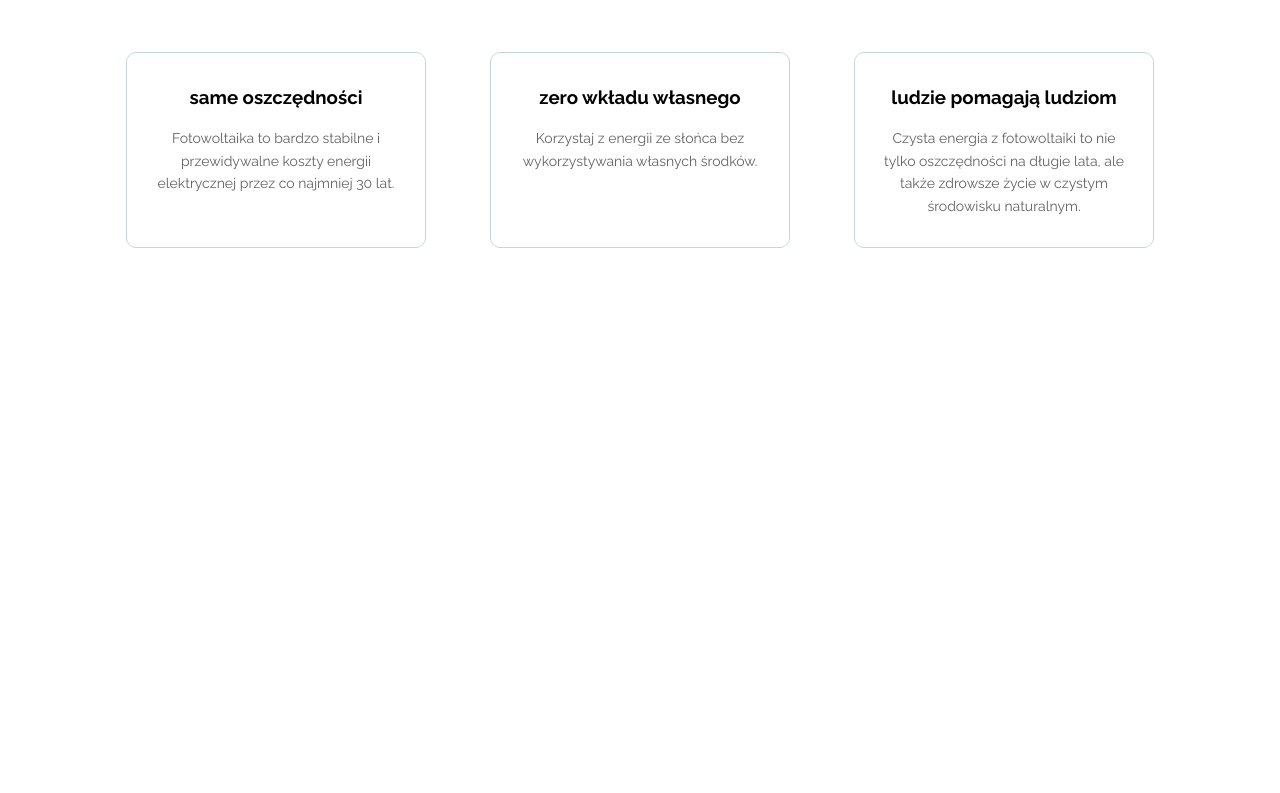
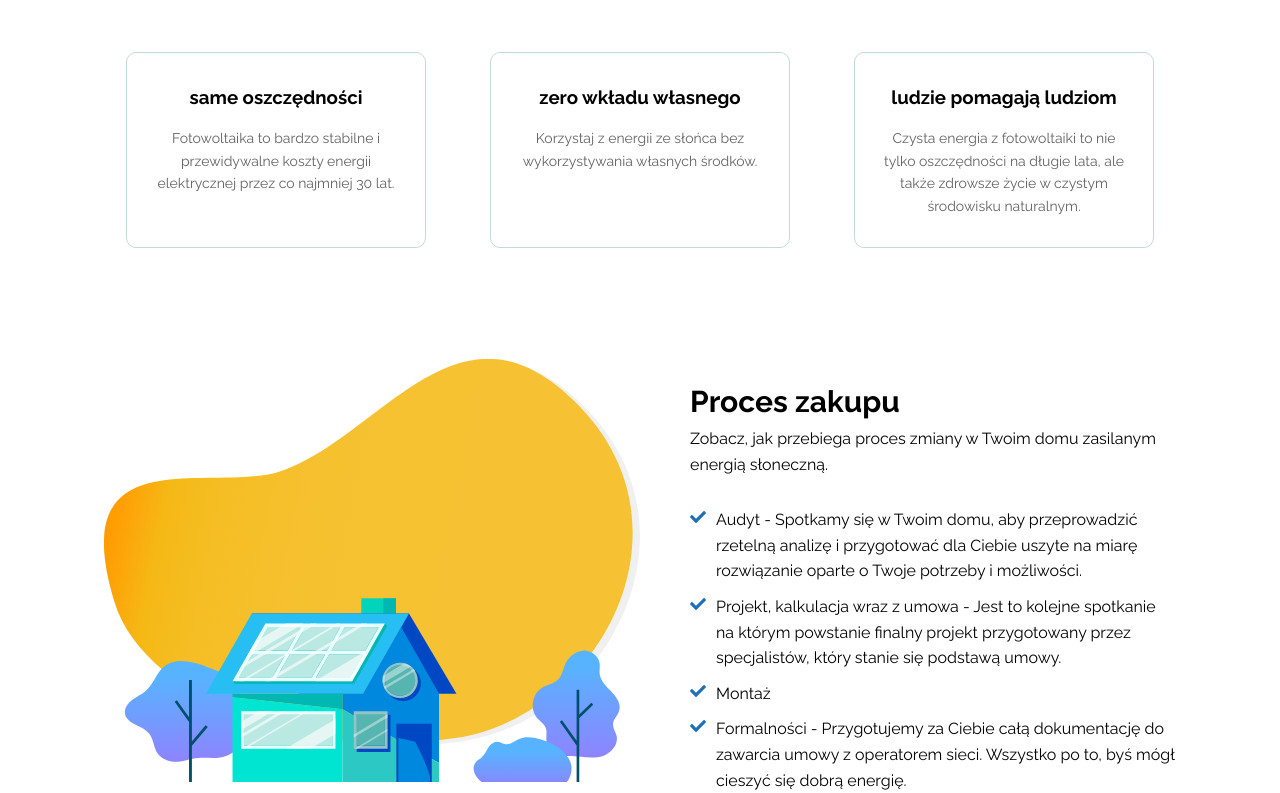
Before and after one commit to RafalOpacki/PGPF, a React (Create React App) app: page / in a window 1280 px wide. Shown: the part 1570-2363 px from the top of the page. Before the commit the page ends 1818 px from the top, so only its background shows below. Built offline with nearby package versions, Linux system fonts and the light colour scheme.

Commit message:
Add purchase section

```diff
--- a/src/App.js
+++ b/src/App.js
@@ -5,6 +5,7 @@ import HomeSection from './components/HomeSection/HomeSection';
 import BenefitsSection from './components/BenefitsSection/BenefitsSection';
 import HowItWorksSection from './components/HowItWorksSection/HowItWorksSection';
 import AboutSection from './components/AboutSection/AboutSection';
+import PurchaseSection from './components/PurchaseSection/PurchaseSection';
 
 function App() {
   return (
@@ -14,6 +15,7 @@ function App() {
       <AboutSection />
       <HowItWorksSection />
       <BenefitsSection />
+      <PurchaseSection />
       <BackToTopComponent />
     </div>
   );
--- /dev/null
+++ b/src/components/PurchaseSection/PurchaseSection.jsx
@@ -0,0 +1,25 @@
+import React from 'react';
+import './purchaseSection.css';
+import { sections } from '../../constants/sections';
+import ImageComponent from '../ImageComponent/ImageComponent';
+import purchaseImage from '../../images/purchase-image.svg';
+import PurchaseSectionHeader from './PurchaseSectionHeader/PurchaseSectionHeader';
+import PurchaseSectionContent from './PurchaseSectionContent/PurchaseSectionContent';
+
+const PurchaseSection = () => {
+  return (
+    <section id={sections.purchase} className='purchase-section__wrapper'>
+      <ImageComponent
+        src={purchaseImage}
+        alt='purchase'
+        className='purchase-section__image'
+      />
+      <div className='purchase-section__data'>
+        <PurchaseSectionHeader />
+        <PurchaseSectionContent />
+      </div>
+    </section>
+  );
+};
+
+export default PurchaseSection;
--- /dev/null
+++ b/src/components/PurchaseSection/PurchaseSectionContent/PurchaseSectionContent.jsx
@@ -0,0 +1,20 @@
+import React from 'react';
+import './purchaseSectionContent.css';
+import { content } from './const';
+
+const PurchaseSectionContent = () => {
+  return (
+    <ul>
+      {content.map((item, index) => {
+        return (
+          <li key={index} className='purchase-content__wrapper'>
+            <i class='fas fa-check purchase-content__icon'></i>
+            <p>{item}</p>
+          </li>
+        );
+      })}
+    </ul>
+  );
+};
+
+export default PurchaseSectionContent;
--- /dev/null
+++ b/src/components/PurchaseSection/PurchaseSectionContent/const.js
@@ -0,0 +1,9 @@
+export const content = [
+  `Audyt - Spotkamy się w Twoim domu, aby przeprowadzić rzetelną analizę i przygotować dla Ciebie
+  uszyte na miarę rozwiązanie oparte o Twoje potrzeby i możliwości.`,
+  `Projekt, kalkulacja wraz z umowa - Jest to kolejne spotkanie na którym powstanie finalny projekt
+  przygotowany przez specjalistów, który stanie się podstawą umowy.`,
+  'Montaż',
+  `Formalności - Przygotujemy za Ciebie całą dokumentację do zawarcia umowy z operatorem sieci.
+  Wszystko po to, byś mógł cieszyć się dobrą energię.`,
+];
--- /dev/null
+++ b/src/components/PurchaseSection/PurchaseSectionContent/purchaseSectionContent.css
@@ -0,0 +1,12 @@
+.purchase-content__wrapper {
+  text-decoration: none;
+  display: flex;
+  align-items: baseline;
+  text-align: left;
+  margin-top: 10px;
+}
+
+.purchase-content__icon {
+  margin-right: 10px;
+  color: var(--secondary);
+}
--- /dev/null
+++ b/src/components/PurchaseSection/PurchaseSectionHeader/PurchaseSectionHeader.jsx
@@ -0,0 +1,16 @@
+import React from 'react';
+import './purchaseSectionHeader.css';
+
+const PurchaseSectionHeader = () => {
+  return (
+    <div className='purchase-header__wrapper'>
+      <h2 className='purchase-header__header'>Proces zakupu</h2>
+      <p>
+        Zobacz, jak przebiega proces zmiany w Twoim domu zasilanym energią
+        słoneczną.
+      </p>
+    </div>
+  );
+};
+
+export default PurchaseSectionHeader;
--- /dev/null
+++ b/src/components/PurchaseSection/PurchaseSectionHeader/purchaseSectionHeader.css
@@ -0,0 +1,8 @@
+.purchase-header__header {
+  font-size: 30px;
+}
+
+.purchase-header__wrapper {
+  text-align: left;
+  margin: 30px 0;
+}
--- /dev/null
+++ b/src/components/PurchaseSection/purchaseSection.css
@@ -0,0 +1,23 @@
+.purchase-section__wrapper {
+  text-align: center;
+  padding: 100px 5% 0;
+  width: 100%;
+  max-width: 1200px;
+  margin: 0 auto;
+}
+
+@media (min-width: 768px) {
+  .purchase-section__wrapper {
+    display: flex;
+    margin: 0 auto;
+    justify-content: space-between;
+    align-items: center;
+  }
+  .purchase-section__image {
+    width: 50%;
+  }
+  .purchase-section__data {
+    max-width: 50%;
+    margin-left: 50px;
+  }
+}
```
